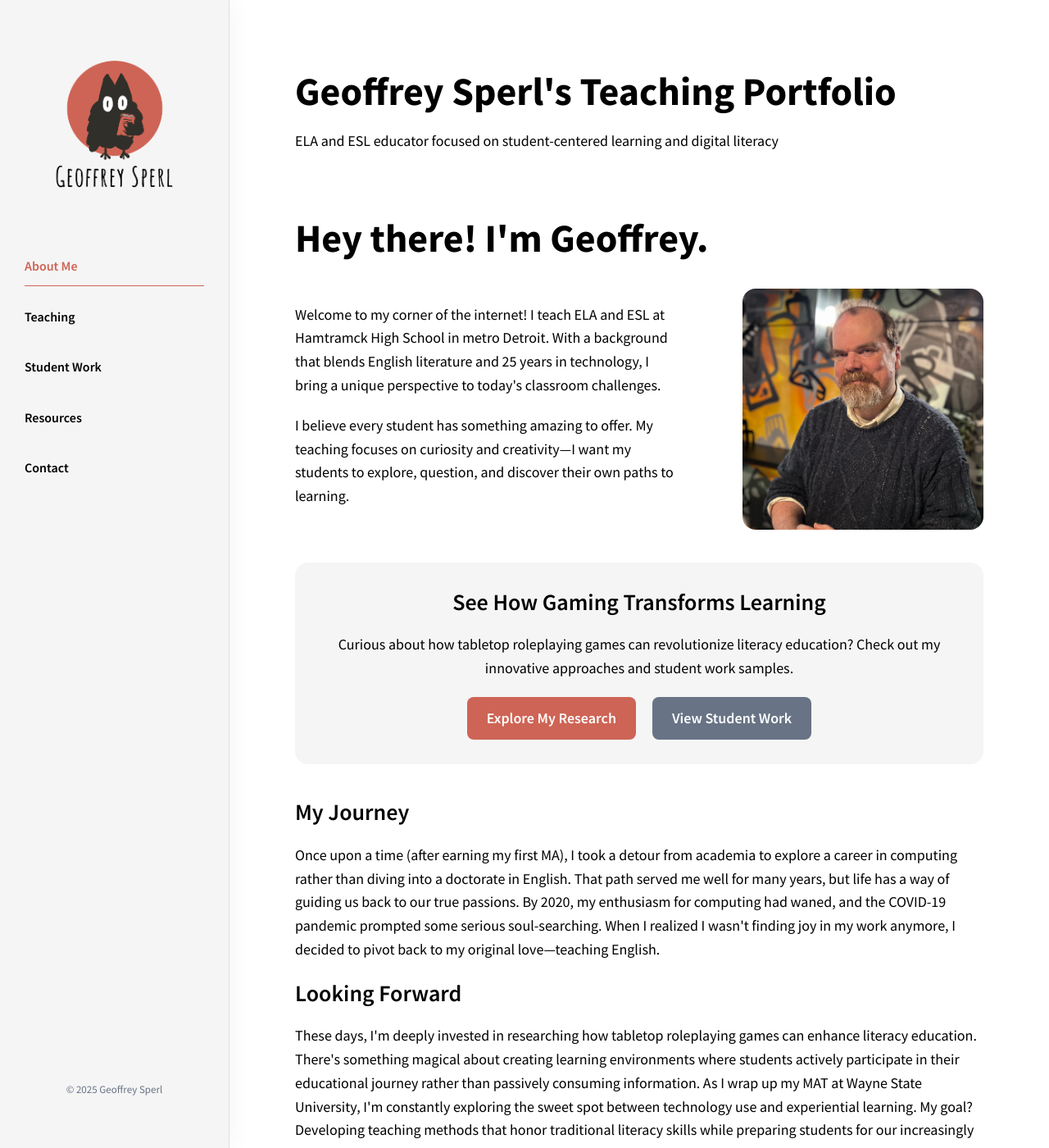
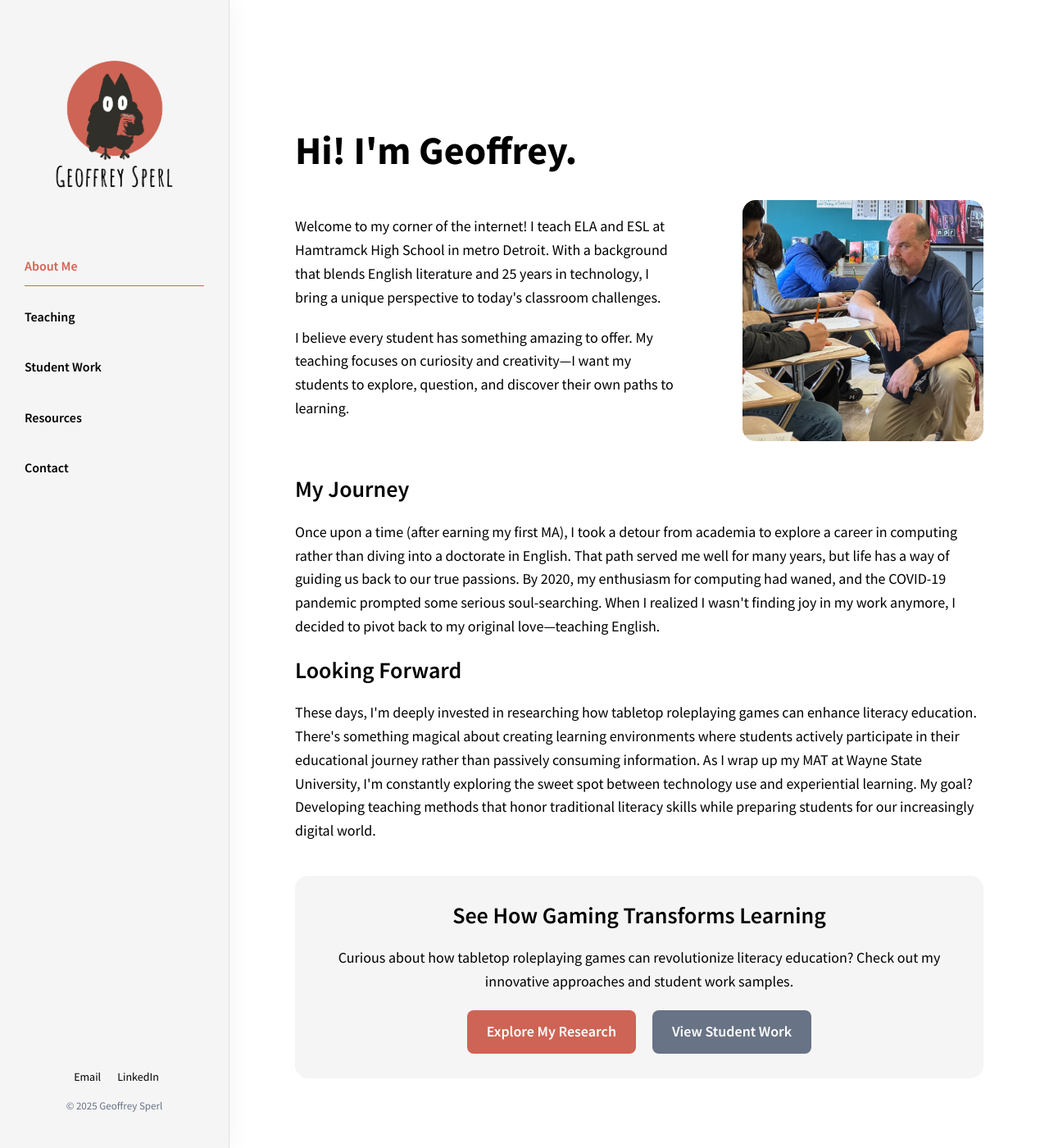
Before and after one commit to geoffreysperl/teaching, a Jekyll site: the page built from index.html, in a window 1280 px wide and 1400 px high. Shown: the whole window at 82% size. Built offline with Jekyll 4.4.1, drawn with Linux system fonts in a browser that asks for light colours; some of the changed text lies outside the part shown.

Commit message:
More final changes.

```diff
--- a/_includes/header.html
+++ b/_includes/header.html
@@ -38,6 +38,10 @@
     </nav>
 
     <div class="sidebar-footer">
+      <div class="sidebar-social">
+        <a href="mailto:geoffrey@geoffreysperl.com" class="social-link"><i class="ion ion-ios-mail"></i> Email</a>
+        <a href="https://www.linkedin.com/in/geoffreysperl/" class="social-link" target="_blank"><i class="ion ion-logo-linkedin"></i> LinkedIn</a>
+      </div>
       <p>&copy; {{site.time | date: '%Y'}} {{ site.data.settings.author__name }}</p>
     </div>
   </div>
--- a/_includes/main.scss
+++ b/_includes/main.scss
@@ -98,11 +98,11 @@
   .col-6 { width: 50%; }
   .col-5 { width: 41.67%; }
   .col-4 { width: 33.33%; }
-  .col-d-12 { width: 100%; }
 
   /* ==========================================================================
-     4. SIDEBAR NAVIGATION
+     4. SIDEBAR & NAVIGATION
      ========================================================================== */
+  /* Sidebar Layout */
   body.has-sidebar {
     display: flex;
     min-height: 100vh;
@@ -128,6 +128,7 @@
     height: 100%;
   }
 
+  /* Logo */
   .logo {
     margin-bottom: 40px;
     text-align: center;
@@ -143,6 +144,7 @@
     height: auto;
   }
 
+  /* Navigation */
   .main-nav {
     flex-grow: 1;
   }
@@ -170,12 +172,12 @@
   }
 
   .nav__link:hover {
-    color: #CE6455;
+    color: var(--primary-color);
   }
 
   .active-link {
-    color: #CE6455;
-    border-bottom-color: #CE6455;
+    color: var(--primary-color);
+    border-bottom-color: var(--primary-color);
   }
 
   .nav-item-container {
@@ -211,7 +213,7 @@
   }
 
   .dropdown.show .dropdown-toggle {
-    color: #CE6455;
+    color: var(--primary-color);
   }
 
   .dropdown-menu {
@@ -235,7 +237,7 @@
   }
 
   .submenu-link.active-link {
-    color: #CE6455;
+    color: var(--primary-color);
     font-weight: 600;
   }
 
@@ -244,12 +246,42 @@
     display: block;
   }
 
+  /* Sidebar Footer */
   .sidebar-footer {
     margin-top: auto;
     padding-top: 30px;
+    text-align: center;
+  }
+
+  .sidebar-footer p {
     font-size: 13px;
     color: var(--text-alt-color);
-    text-align: center;
+    margin-top: 15px;
+    margin-bottom: 0;
+  }
+
+  .sidebar-social {
+    display: flex;
+    justify-content: center;
+    gap: 15px;
+    margin-bottom: 10px;
+  }
+
+  .social-link {
+    font-size: 14px;
+    color: var(--text-color);
+    transition: all 0.3s ease;
+    display: inline-flex;
+    align-items: center;
+  }
+
+  .social-link i {
+    margin-right: 5px;
+    font-size: 16px;
+  }
+
+  .social-link:hover {
+    color: var(--primary-color);
   }
 
   /* Mobile Navigation */
@@ -652,17 +684,7 @@
   }
 
   /* ==========================================================================
-     11. SIDEBAR FOOTER STYLES
-     ========================================================================== */
-  .footer {
-    margin-left: var(--sidebar-width);
-    width: calc(100% - var(--sidebar-width));
-    margin-top: 80px;
-    padding: 40px 0;
-  }
-
-  /* ==========================================================================
-     12. MEDIA QUERIES
+     11. MEDIA QUERIES
      ========================================================================== */
   @media (max-width: 1024px) {
     .col-d-12 { width: 100%; }
@@ -687,8 +709,7 @@
       transform: translateX(0);
     }
 
-    .content,
-    .footer {
+    .content {
       margin-left: 0;
       width: 100%;
     }
--- a/index.html
+++ b/index.html
@@ -1,11 +1,9 @@
 ---
 layout: page
-title: "Geoffrey Sperl's Teaching Portfolio"
-description: "ELA and ESL educator focused on student-centered learning and digital literacy"
 ---
 
 <div class="homepage-container">
-  <h1 class="homepage-title">Hey there! I'm Geoffrey.</h1>
+  <h1 class="homepage-title">Hi! I'm Geoffrey.</h1>
 
   <div class="intro-container">
     <div class="intro-text">
@@ -15,17 +13,8 @@ description: "ELA and ESL educator focused on student-centered learning and digi
     </div>
 
     <div class="intro-image">
-      <img src="/media/images/geoffrey-sperl.jpg" alt="Geoffrey Sperl">
+      <img src="/media/images/kneeling.png" alt="Geoffrey Sperl teaching">
     </div>
-  </div>
-</div>
-
-<div class="call-to-action">
-  <h2>See How Gaming Transforms Learning</h2>
-  <p>Curious about how tabletop roleplaying games can revolutionize literacy education? Check out my innovative approaches and student work samples.</p>
-  <div class="call-to-action-buttons">
-    <a href="/teaching/research/" class="action-button">Explore My Research</a>
-    <a href="/student-work/roleplaying-literacy/" class="action-button secondary-button">View Student Work</a>
   </div>
 </div>
 
@@ -36,3 +25,12 @@ description: "ELA and ESL educator focused on student-centered learning and digi
 <h2>Looking Forward</h2>
 
 <p>These days, I'm deeply invested in researching how tabletop roleplaying games can enhance literacy education. There's something magical about creating learning environments where students actively participate in their educational journey rather than passively consuming information. As I wrap up my MAT at Wayne State University, I'm constantly exploring the sweet spot between technology use and experiential learning. My goal? Developing teaching methods that honor traditional literacy skills while preparing students for our increasingly digital world.</p>
+
+<div class="call-to-action">
+  <h2>See How Gaming Transforms Learning</h2>
+  <p>Curious about how tabletop roleplaying games can revolutionize literacy education? Check out my innovative approaches and student work samples.</p>
+  <div class="call-to-action-buttons">
+    <a href="/teaching/research/" class="action-button">Explore My Research</a>
+    <a href="/student-work/roleplaying-literacy/" class="action-button secondary-button">View Student Work</a>
+  </div>
+</div>
```
